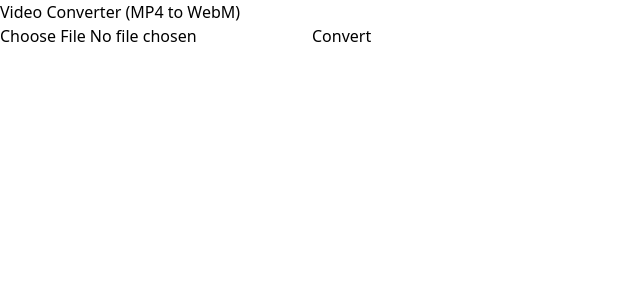
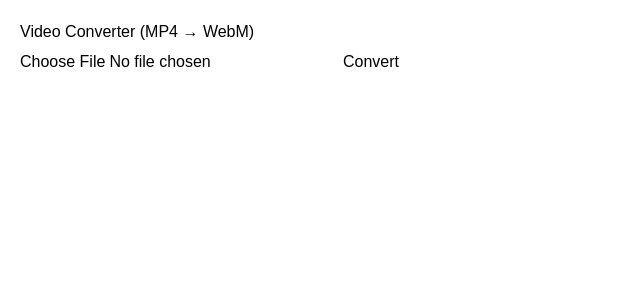
Before and after one commit to Ishagi-Yoichi/Pixeled, a React (Vite) app in the folder frontend/vite-project/: page /video in a window 1280 px wide. Shown: the top 300 px of the page, without its empty margins (0-640 px from the left). Built offline with nearby package versions, Linux system fonts and the light colour scheme; what @ffmpeg/ffmpeg would draw is missing.

Commit message:
WASM configurations

```diff
--- a/frontend/vite-project/components/VideoConverter.jsx
+++ b/frontend/vite-project/components/VideoConverter.jsx
@@ -1,49 +1,79 @@
-import React, { useState } from 'react';
-import { FFmpeg } from '@ffmpeg/ffmpeg';
-import { fetchFile, toBlobURL } from '@ffmpeg/util';
+import React, { useState } from "react";
+import { FFmpeg } from "@ffmpeg/ffmpeg";
+import { fetchFile, toBlobURL } from "@ffmpeg/util";
 
-const ffmpeg = new FFmpeg();
+const ffmpeg = new FFmpeg({ log: true });
 
 function VideoConverter() {
   const [inputFile, setInputFile] = useState(null);
-  const [outputUrl, setOutputUrl] = useState('');
+  const [outputUrl, setOutputUrl] = useState("");
   const [loading, setLoading] = useState(false);
+  const [status, setStatus] = useState("");
 
   const handleFileChange = (e) => {
     setInputFile(e.target.files?.[0] || null);
-    setOutputUrl('');
+    setOutputUrl("");
+    setStatus("");
   };
 
   const convertVideo = async () => {
+    if (!inputFile) return;
+
     setLoading(true);
-    if (!ffmpeg.loaded) {
-      await ffmpeg.load({
-        coreURL: await toBlobURL("/ffmpeg-core.mjs", "application/javascript"),
-        workerURL: await toBlobURL("/ffmpeg-core.worker.mjs", "application/javascript"),
-        wasmURL: await toBlobURL("/ffmpeg-core.wasm", "application/wasm"),
-      });
+    setStatus("Initializing FFmpeg...");
 
+    try {
+      //  Load FFmpeg from /public/ffmpeg/ (local)
+      if (!ffmpeg.loaded) {
+        setStatus("Loading FFmpeg core...");
+        await ffmpeg.load({
+          coreURL: await toBlobURL("/ffmpeg/ffmpeg-core.mjs", "application/javascript"),
+          workerURL: await toBlobURL("/ffmpeg/ffmpeg-core.worker.mjs", "application/javascript"),
+          wasmURL: await toBlobURL("/ffmpeg/ffmpeg-core.wasm", "application/wasm"),
+        });
+        console.log("FFmpeg loaded successfully");
+      }
 
+      //  Write input file to FFmpeg virtual FS
+      setStatus("Writing input file...");
+      await ffmpeg.writeFile("input.mp4", await fetchFile(inputFile));
 
+      //  Execute FFmpeg command
+      setStatus("Converting video...");
+      await ffmpeg.exec(["-i", "input.mp4", "output.webm"]);
+
+      //  Read the converted file
+      const data = await ffmpeg.readFile("output.webm");
+
+      //  Create Blob URL for preview
+      const url = URL.createObjectURL(new Blob([data.buffer], { type: "video/webm" }));
+      setOutputUrl(url);
+      setStatus("Conversion complete!");
+    } catch (err) {
+      console.error("FFmpeg error:", err);
+      setStatus(" Error: " + (err?.message || String(err)));
+    } finally {
+      setLoading(false);
     }
-    await ffmpeg.writeFile('input.mp4', await fetchFile(inputFile));
-    await ffmpeg.exec(['-i', 'input.mp4', 'output.webm']);
-    const data = await ffmpeg.readFile('output.webm');
-    const url = URL.createObjectURL(new Blob([data.buffer], { type: 'video/webm' }));
-    setOutputUrl(url);
-    setLoading(false);
   };
 
   return (
-    <div>
-      <h1>Video Converter (MP4 to WebM)</h1>
+    <div style={{ padding: 20, fontFamily: "sans-serif" }}>
+      <h1> Video Converter (MP4 → WebM)</h1>
+
       <input type="file" accept="video/mp4,video/*" onChange={handleFileChange} />
-      <button onClick={convertVideo} disabled={!inputFile || loading}>
-        Convert
+      <button
+        onClick={convertVideo}
+        disabled={!inputFile || loading}
+        style={{ marginLeft: 10, padding: "6px 10px" }}
+      >
+        {loading ? "Processing..." : "Convert"}
       </button>
-      {loading && <p>Processing...</p>}
+
+      <p>{status}</p>
+
       {outputUrl && (
-        <video src={outputUrl} controls width="400" />
+        <video src={outputUrl} controls width="400" style={{ marginTop: 10 }} />
       )}
     </div>
   );
```
Also changed, not shown: frontend/vite-project/public/ffmpeg/ffmpeg-core.mjs (renamed from frontend/vite-project/public/ffmpeg-core.mjs), frontend/vite-project/public/ffmpeg/ffmpeg-core.worker.mjs (renamed from frontend/vite-project/public/ffmpeg-core.worker.mjs), frontend/vite-project/vite.config.js (line endings or trailing spaces), 2 other files (tests, documents, lock files or other folders).
